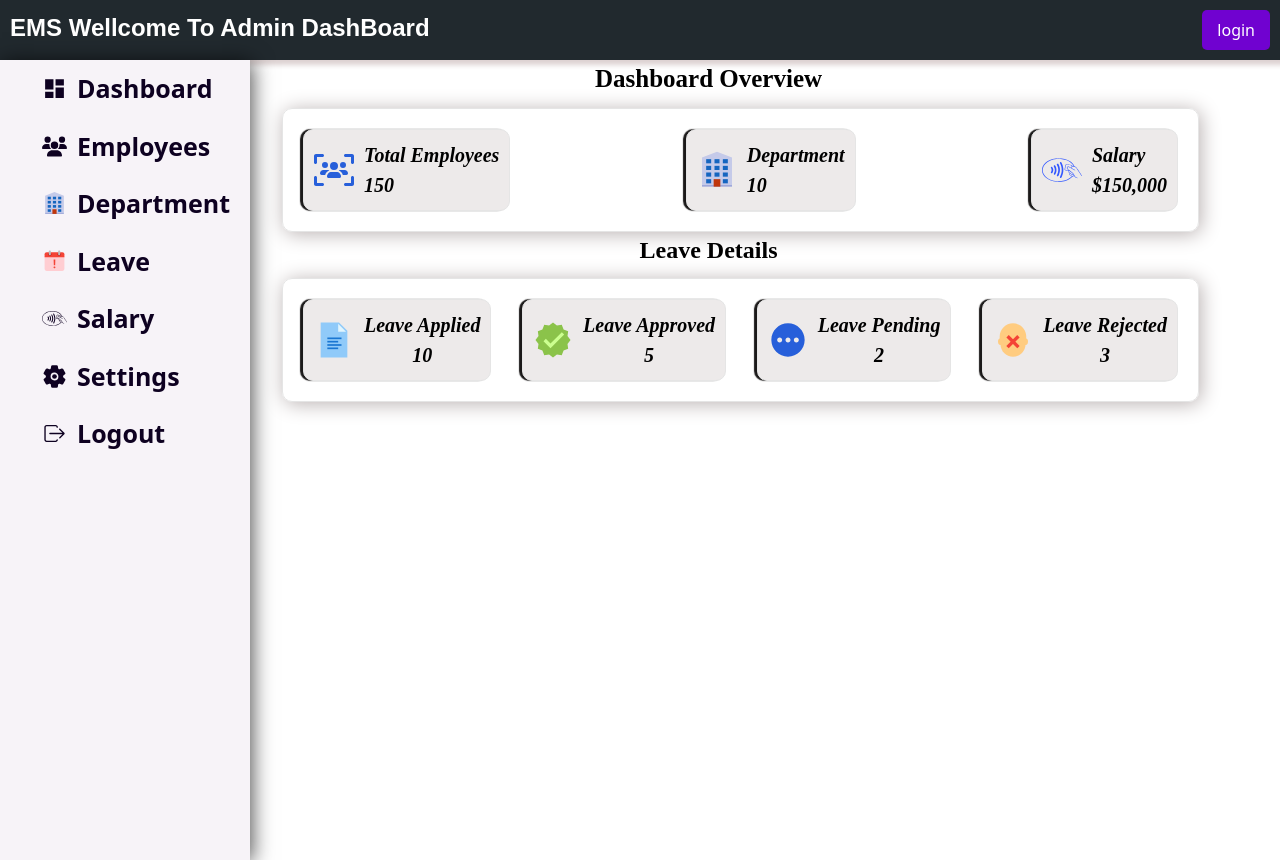
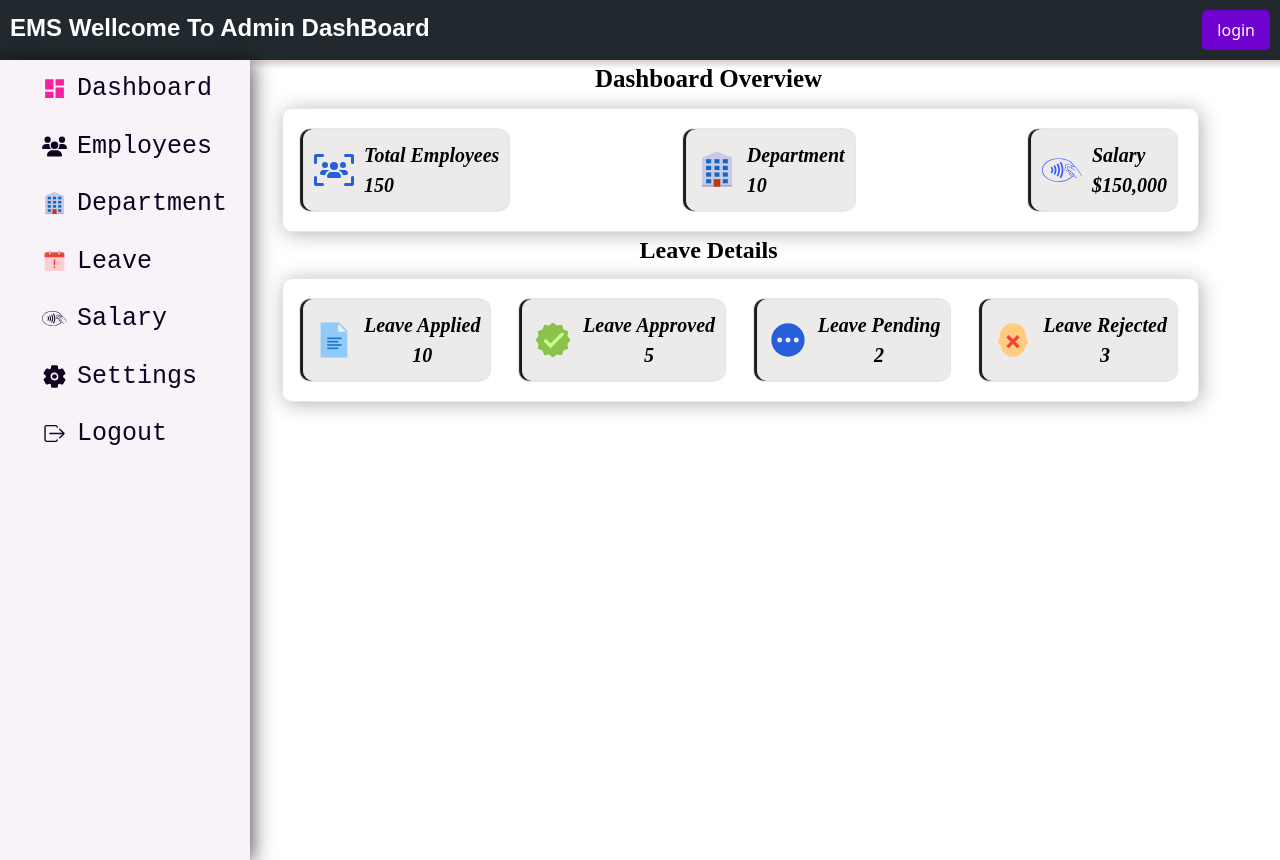
Before and after one commit to Dere-tesfa/EMSs, a React app in the folder frontend/: page / in a window 1280 px wide. Built offline with nearby package versions, Linux system fonts and the light colour scheme; the HTML template or start-up script is replaced by a standard one.

Commit message:
update font family

```diff
--- a/frontend/src/Components/DashBoard/sidebar/AdminSider.css
+++ b/frontend/src/Components/DashBoard/sidebar/AdminSider.css
@@ -21,5 +21,10 @@ h2:hover{
 }
 span{
     margin-left: 10px;
+    font-weight: 500;
+    font-family:   monospace;
 
 }
+.icon_dash{
+    color: rgb(249, 31, 162);
+}
--- a/frontend/src/Components/DashBoard/sidebar/AdminSiderbar.jsx
+++ b/frontend/src/Components/DashBoard/sidebar/AdminSiderbar.jsx
@@ -14,7 +14,7 @@ export const AdminSiderbar = () => {
       <div className="sideBar">
         <NavLink to="/">
           <h2>
-            <MdDashboard />
+            <MdDashboard className="icon_dash" />
             <span>Dashboard</span>
           </h2>
         </NavLink>
```
